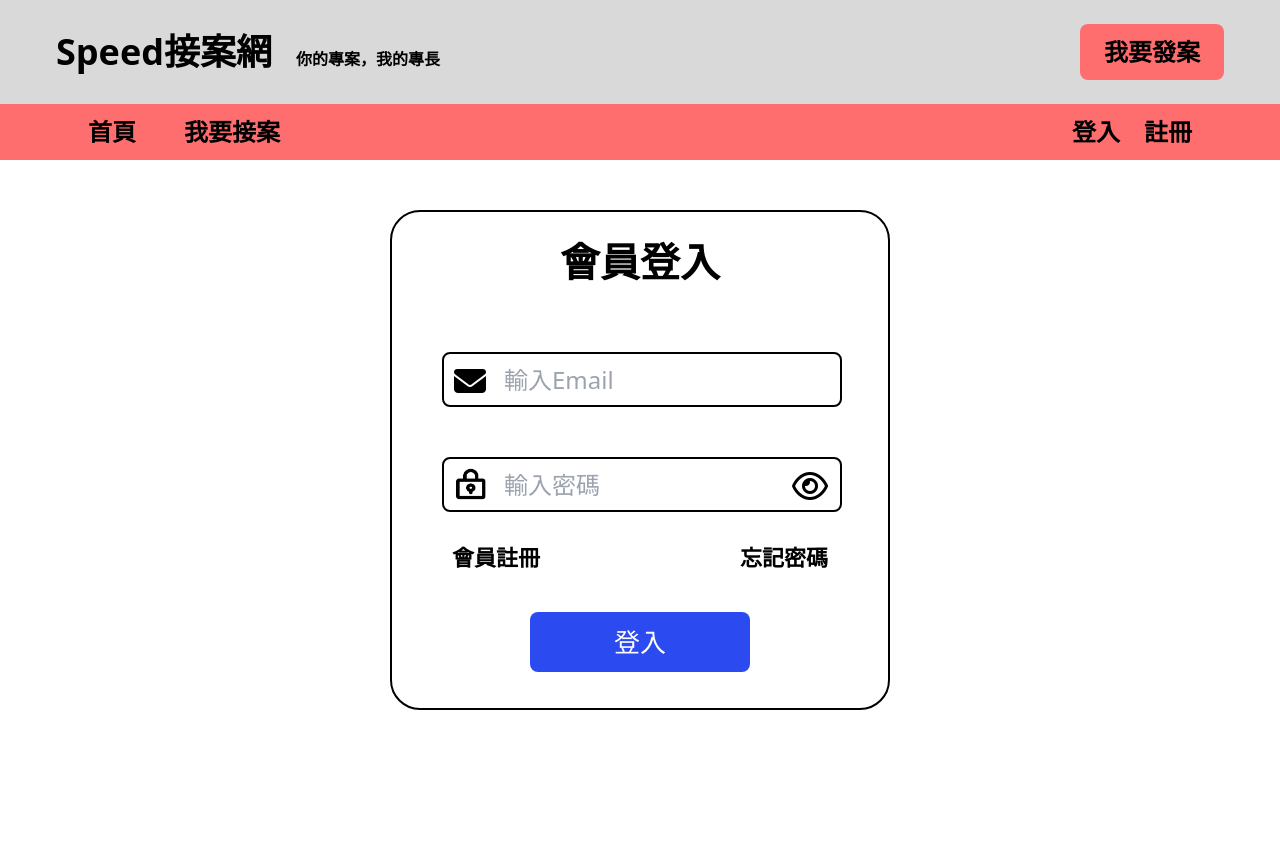
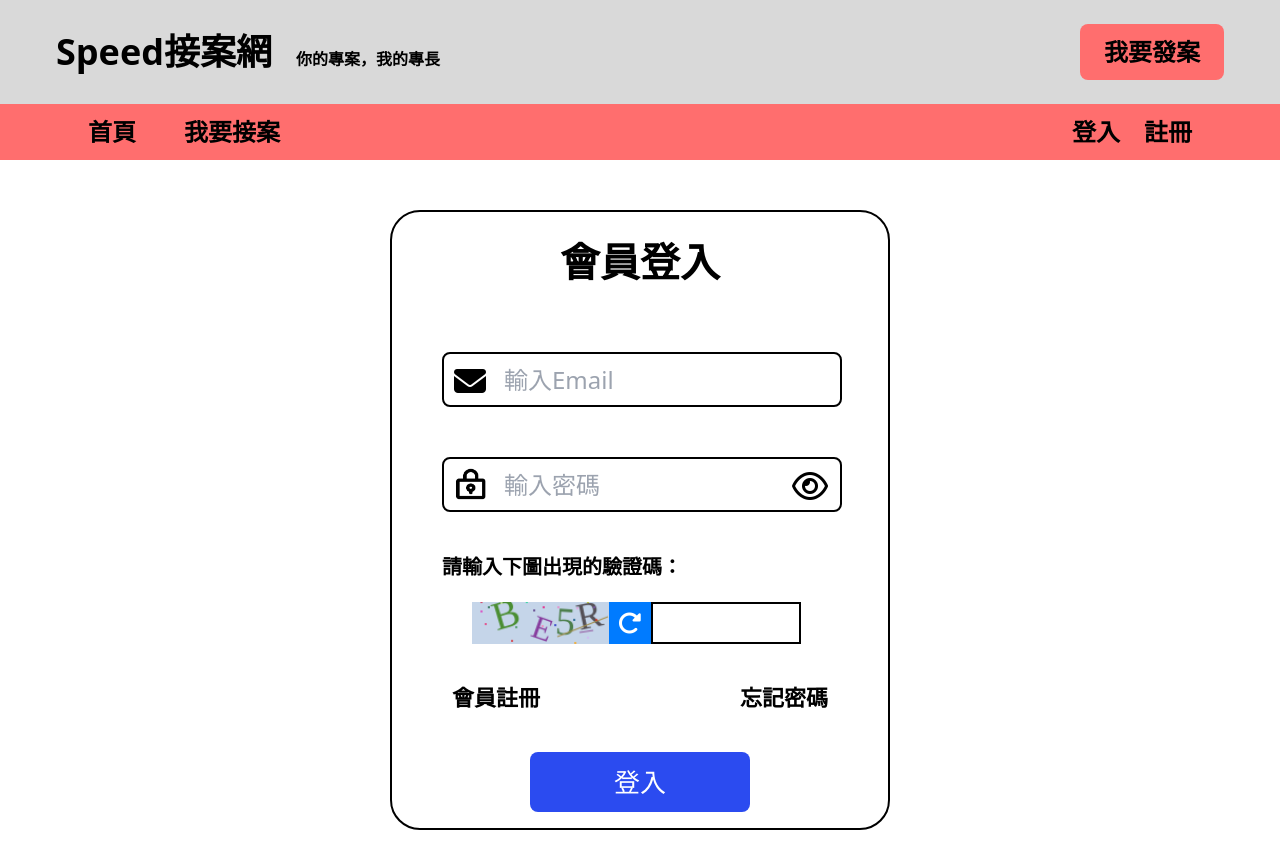
Before and after one commit to miguelyang123/case-receiving-platform-Vue, a Vue app: page /login_page in a window 1280 px wide. Before the commit the page ends 800 px from the top, so only its background shows below. Built offline with nearby package versions, Linux system fonts and the light colour scheme.

Commit message:
UPDATE:登入頁面新增驗證碼

```diff
--- a/package.json
+++ b/package.json
@@ -11,6 +11,7 @@
     "@tato30/vue-pdf": "^1.7.4",
     "axios": "^1.5.0",
     "element-plus": "^2.3.14",
+    "identify": "^0.1.5",
     "pinia": "^2.1.6",
     "pinia-plugin-persistedstate": "^3.2.0",
     "sass": "^1.66.1",
--- /dev/null
+++ b/src/components/Identify.vue
@@ -0,0 +1,158 @@
+<script>
+export default {
+    name: "identify",
+    props: {
+        identifyCode: {
+            type: String,
+            default: ''
+        },
+        fontSizeMin: {
+            type: Number,
+            default: 28
+        },
+        fontSizeMax: {
+            type: Number,
+            default: 40
+        },
+        backgroundColorMin: {
+            type: Number,
+            default: 180
+        },
+        backgroundColorMax: {
+            type: Number,
+            default: 240
+        },
+        colorMin: {
+            type: Number,
+            default: 50
+        },
+        colorMax: {
+            type: Number,
+            default: 160
+        },
+        lineColorMin: {
+            type: Number,
+            default: 40
+        },
+        lineColorMax: {
+            type: Number,
+            default: 180
+        },
+        dotColorMin: {
+            type: Number,
+            default: 0
+        },
+        dotColorMax: {
+            type: Number,
+            default: 255
+        },
+        contentWidth: {
+            type: Number,
+            default: 130
+        },
+        contentHeight: {
+            type: Number,
+            default: 40
+        }
+    },
+    methods: {
+        // 生成一個亂數
+        randomNum(min, max) {
+            return Math.floor(Math.random() * (max - min) + min)
+        },
+        // 生成一個隨機的顏色
+        randomColor(min, max) {
+            let r = this.randomNum(min, max)
+            let g = this.randomNum(min, max)
+            let b = this.randomNum(min, max)
+            return 'rgb(' + r + ',' + g + ',' + b + ')'
+        },
+        drawPic() {
+            let canvas = document.getElementById('s-canvas')
+            let ctx = canvas.getContext('2d')
+            ctx.textBaseline = 'bottom'
+            // 繪製背景
+            ctx.fillStyle = this.randomColor(
+                this.backgroundColorMin,
+                this.backgroundColorMax
+            )
+            ctx.fillRect(0, 0, this.contentWidth, this.contentHeight)
+            // 繪製文字
+            for (let i = 0; i < this.identifyCode.length; i++) {
+                this.drawText(ctx, this.identifyCode[i], i)
+            }
+            this.drawLine(ctx)
+            this.drawDot(ctx)
+        },
+        drawText(ctx, txt, i) {
+            ctx.fillStyle = this.randomColor(this.colorMin, this.colorMax)
+            ctx.font =
+                this.randomNum(this.fontSizeMin, this.fontSizeMax) + 'px SimHei'
+            let x = (i + 1) * (this.contentWidth / (this.identifyCode.length + 1))
+            let y = this.randomNum(this.fontSizeMax, this.contentHeight - 5)
+            let deg = this.randomNum(-30, 30)
+            // 修改座標原點和旋轉角度
+            ctx.translate(x, y)
+            ctx.rotate(deg * Math.PI / 270)
+            ctx.fillText(txt, 0, 0)
+            // 恢復座標原點和旋轉角度
+            ctx.rotate(-deg * Math.PI / 270)
+            ctx.translate(-x, -y)
+        },
+        drawLine(ctx) {
+            // 繪製干擾線
+            for (let i = 0; i < 2; i++) {
+                ctx.strokeStyle = this.randomColor(
+                    this.lineColorMin,
+                    this.lineColorMax
+                )
+                ctx.beginPath()
+                ctx.moveTo(
+                    this.randomNum(0, this.contentWidth),
+                    this.randomNum(0, this.contentHeight)
+                )
+                ctx.lineTo(
+                    this.randomNum(0, this.contentWidth),
+                    this.randomNum(0, this.contentHeight)
+                )
+                ctx.stroke()
+            }
+        },
+        drawDot(ctx) {
+            // 繪製干擾點
+            for (let i = 0; i < 20; i++) {
+                ctx.fillStyle = this.randomColor(0, 255)
+                ctx.beginPath()
+                ctx.arc(
+                    this.randomNum(0, this.contentWidth),
+                    this.randomNum(0, this.contentHeight),
+                    1,
+                    0,
+                    2 * Math.PI
+                )
+                ctx.fill()
+            }
+        }
+    },
+    watch: {
+        identifyCode() {
+            this.drawPic()
+        }
+    },
+    mounted() {
+        this.drawPic()
+    }
+}
+</script>
+
+<template>
+    <div>
+        <canvas id="s-canvas" :width="contentWidth" :height="contentHeight"></canvas>
+    </div>
+</template>
+
+<style lang="scss" scoped>
+#s-canvas {
+    height: 42px;
+}
+</style>
--- a/src/views/LoginPage.vue
+++ b/src/views/LoginPage.vue
@@ -1,17 +1,26 @@
 <script >
 import router from '../router';
 import axios from 'axios';
+import Identify from '../components/Identify.vue'
 // Pinia方法
 import { mapState, mapActions } from 'pinia';
 // 自己的資料庫(預設匯入)
 import dataStore from '../store/dataStore';
 export default {
+    components: {
+        Identify
+    },
     data() {
         return {
             pwdFlag: false, //密碼明碼
             code: "",
             message: "",
-            responseData:"",
+            responseData: "",
+            identifyCode: '',
+            // 驗證碼規則
+            identifyCodes: '123456789ABCDEFGHGKMNPQRSTUVWXYZ',
+            //input 驗證碼
+            inputIdentifyCode: '',
             //json
             postData: {
                 email: "",//email
@@ -20,10 +29,10 @@ export default {
         }
     },
     computed: {
-        ...mapState(dataStore, ["userInfo","isLogin","userName"])
+        ...mapState(dataStore, ["userInfo", "isLogin", "userName"])
     },
     methods: {
-        ...mapActions(dataStore, ["setUserInfo","setIsLoginTrue","setIsLoginFalse","setUserName"]),
+        ...mapActions(dataStore, ["setUserInfo", "setIsLoginTrue", "setIsLoginFalse", "setUserName"]),
         pwdflagTrue() {
             this.pwdFlag = true;
         },
@@ -34,13 +43,17 @@ export default {
             router.push("/register_page")
         },
         login() {
+            if(this.identifyCode !== this.inputIdentifyCode){
+                 alert("輸入的驗證碼錯誤!");
+                 return;
+            }
             axios.post('http://localhost:8080/api/login', this.postData, { withCredentials: true })
                 .then(response => {
                     this.responseData = response;
                     this.code = this.responseData.data.code;
                     this.message = this.responseData.data.message;
-                    const userInfo =this.responseData.data.userInfo;
-                    const userName =this.responseData.data.userInfo.user_name;
+                    const userInfo = this.responseData.data.userInfo;
+                    const userName = this.responseData.data.userInfo.user_name;
                     if (this.code === "200") {
                         alert(this.message);
                         this.setUserInfo(userInfo);  //設置 userInfo
@@ -57,10 +70,26 @@ export default {
                     this.setIsLoginFalse();
                 });
         },
-        forgottenPassword(){
+        forgottenPassword() {
             router.push("/identity_authentication");
-        }
+        },
+        // 切換驗證碼
+        refreshCode() {
+            this.identifyCode = ''
+            this.makeCode(this.identifyCodes, 4)
+        },
+        // 生成隨機驗證碼
+        makeCode(o, l) {
+            for (let i = 0; i < l; i++) {
+                this.identifyCode += this.identifyCodes[
+                    Math.floor(Math.random() * (this.identifyCodes.length - 0) + 0)
+                ]
+            }
+        },
     },
+    mounted() {
+        this.refreshCode();
+    }
 }
 </script>
 
@@ -71,7 +100,7 @@ export default {
         crossorigin="anonymous" referrerpolicy="no-referrer" />
 
     <div class="flex justify-center mt-[50px]  ">
-        <div class="border-2 border-black rounded-[30px] w-[500px] h-[500px]">
+        <div class="border-2 border-black rounded-[30px] w-[500px] h-[620px]">
             <div class="flex  h-[100px] justify-center items-center ">
                 <p class="text-[40px] font-bold">會員登入</p>
             </div>
@@ -79,7 +108,7 @@ export default {
                 <div class="relative">
                     <input type="text" placeholder="輸入Email" v-model="postData.email"
                         class="border-2 border-black ml-[50px] mt-[40px] w-[400px] h-[55px] text-[24px] rounded-lg pl-[60px]">
-                        <i class="fa-solid fa-envelope fa-2xl absolute bottom-[25px] left-[62px]"></i>
+                    <i class="fa-solid fa-envelope fa-2xl absolute bottom-[25px] left-[62px]"></i>
                 </div>
                 <div class="relative">
                     <input placeholder="輸入密碼" :type="pwdFlag ? 'text' : 'password'" v-model="postData.password"
@@ -93,10 +122,23 @@ export default {
                         v-if="this.pwdFlag === true"></i>
                 </div>
             </div>
+            <div class="h-[100px] mb-[20px] mt-[20px]">
+                <p class="text-[20px] ml-[50px] mb-[20px] font-bold">請輸入下圖出現的驗證碼：</p>
+                <div class="w-[350px] h-[46px]  flex ml-[80px] ">
+                    <div>
+                        <Identify :identifyCode="identifyCode"></Identify>
+                    </div>
+                    <button type="button" @click="refreshCode" class="text-[#fff] bg-[#007bff] w-[42px] h-[42px]">
+                        <i class="fa-solid fa-rotate-right fa-xl "></i>
+                    </button>
+                    <input type="text" class="w-[150px] h-[42px] border-2 border-black text-[22px]" v-model="inputIdentifyCode">
+                </div>
+            </div>
             <div class="h-[50px]  flex  justify-between px-[60px]">
                 <button type="button" class="text-[22px] font-bold hover:scale-105 active:scale-95 "
                     @click="registerRouterPush">會員註冊</button>
-                <button type="button" class="text-[22px] font-bold hover:scale-105 active:scale-95 " @click="forgottenPassword">忘記密碼</button>
+                <button type="button" class="text-[22px] font-bold hover:scale-105 active:scale-95 "
+                    @click="forgottenPassword">忘記密碼</button>
             </div>
             <div class="flex  h-[120px] justify-center items-center ">
                 <button type="button"
```
Also changed, not shown: 1 other file (tests, documents, lock files or other folders).
